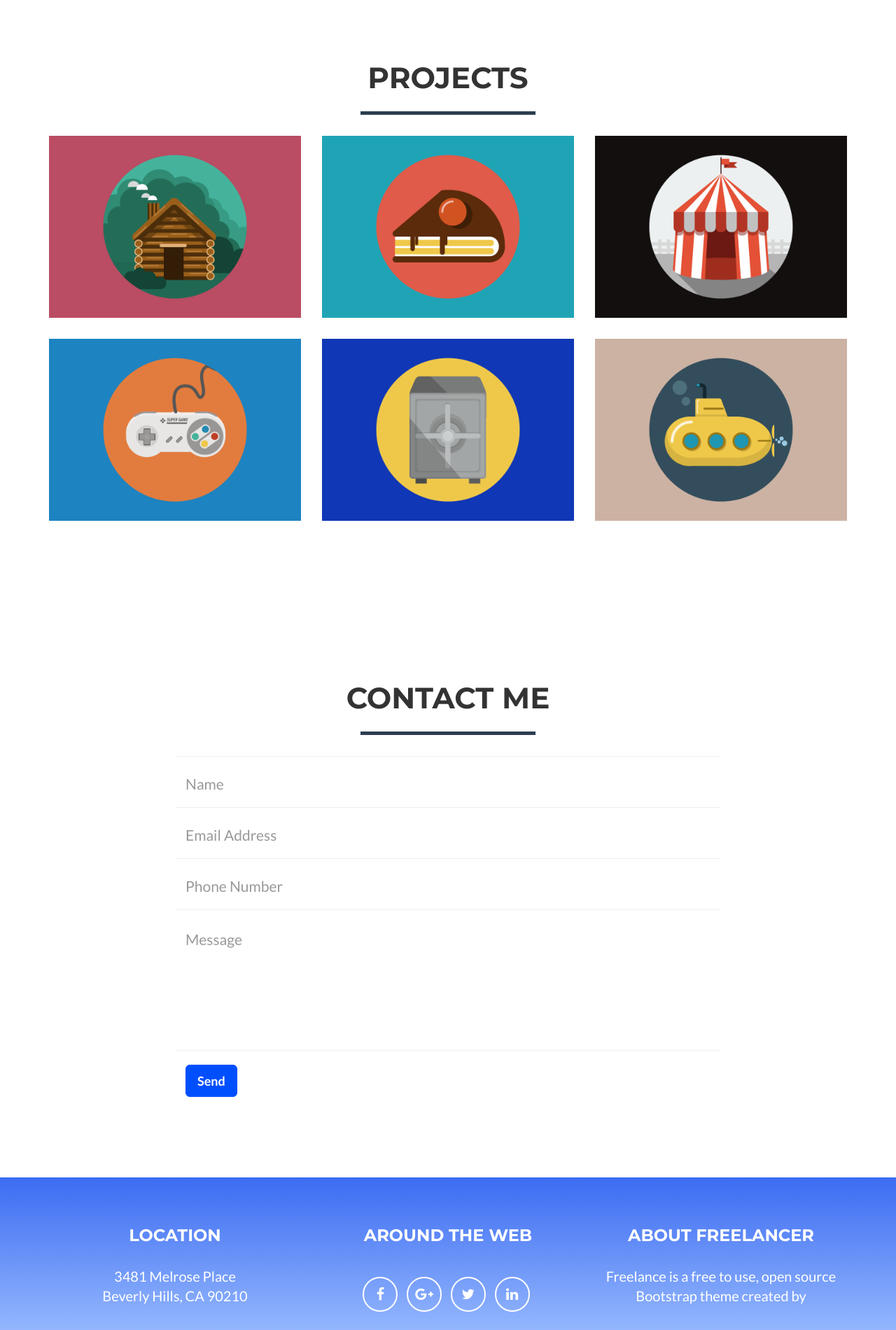
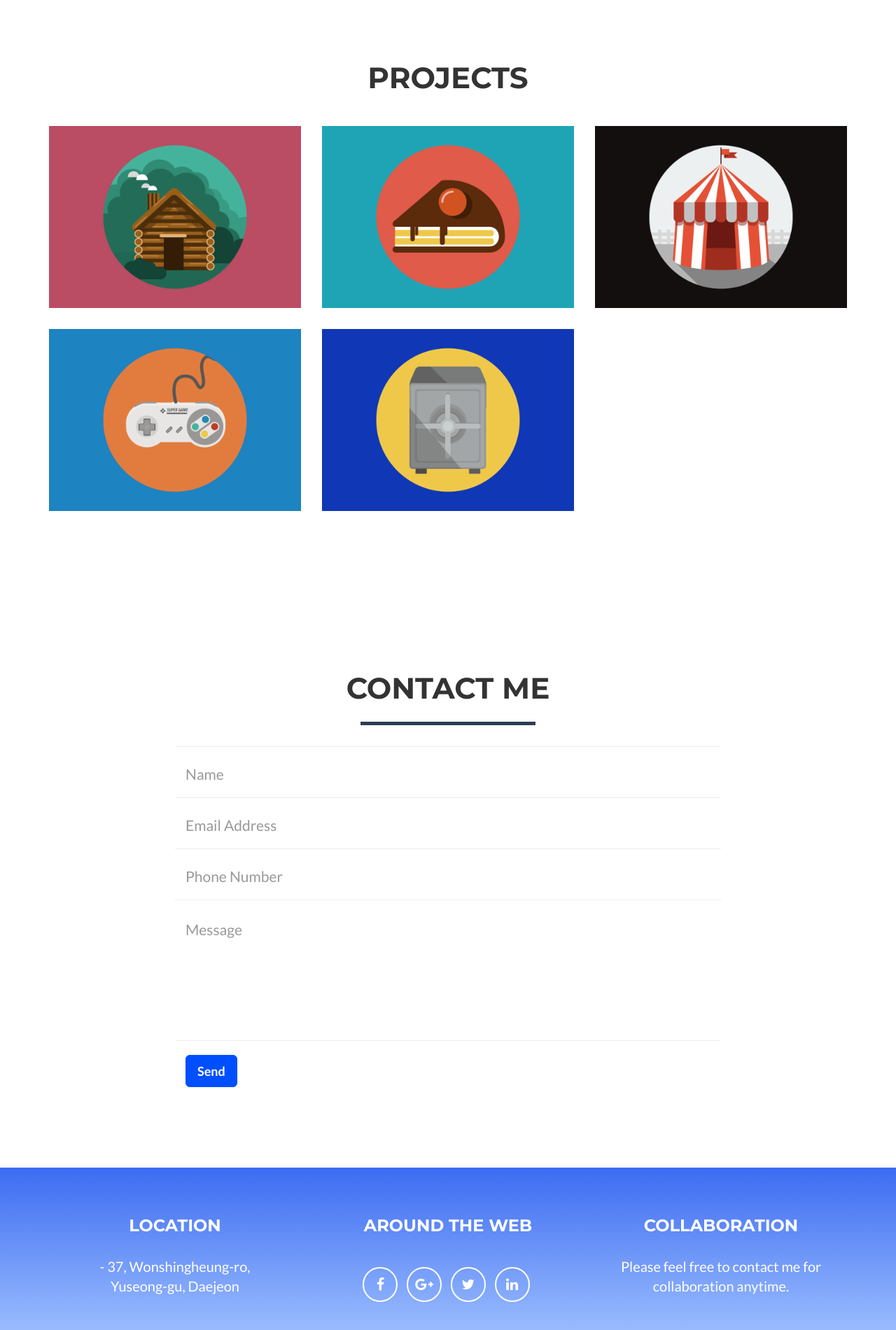
Before and after one commit to chanKR-hub/chanKR-hub.github.io, a website: page index.html in a window 1280 px wide. Shown: the part 820-2720 px from the top of the page at 70% size. Drawn offline with nearby package versions, Linux system fonts and the light colour scheme.

Commit message:
다섯 번 째 커밋
내용 : 푸터 내용 변경, sns버튼 호버시 색상 변경,

```diff
--- a/css/freelancer.css
+++ b/css/freelancer.css
@@ -322,7 +322,7 @@ footer .footer-below {
 .btn-outline:focus,
 .btn-outline:active,
 .btn-outline.active {
-  color: #18BC9C;
+  color: #004fff;
   background: white;
   border: solid 2px white;
 }
--- a/index.html
+++ b/index.html
@@ -74,7 +74,7 @@
                 <div class="col-lg-12">
                     <img class="img-responsive" src="img/profile.JPG" alt="">
                     <div class="intro-text">
-                        <h1 class="name">My Profile</h1>
+                        <h1 class="name">Developer Profile</h1>
                         <hr class="star-light">
                         <span class="skills">App developer - Web Developer -  UI / UX Designer</span>
                     </div>
@@ -89,7 +89,7 @@
             <div class="row">
                 <div class="col-lg-12 text-center">
                     <h2>Projects</h2>
-                    <hr class="star-primary">
+                    <h2><br></h2>
                 </div>
             </div>
             <div class="row">
@@ -143,16 +143,7 @@
                         <img src="img/portfolio/safe.png" class="img-responsive" alt="Safe">
                     </a>
                 </div>
-                <div class="col-sm-4 portfolio-item">
-                    <a href="#portfolioModal6" class="portfolio-link" data-toggle="modal">
-                        <div class="caption">
-                            <div class="caption-content">
-                                <i class="fa fa-search-plus fa-3x"></i>
-                            </div>
-                        </div>
-                        <img src="img/portfolio/submarine.png" class="img-responsive" alt="Submarine">
-                    </a>
-                </div>
+
             </div>
         </div>
     </section>
@@ -221,8 +212,8 @@
                 <div class="row">
                     <div class="footer-col col-md-4">
                         <h3>Location</h3>
-                        <p>3481 Melrose Place
-                            <br>Beverly Hills, CA 90210</p>
+                        <p>- 37, Wonshingheung-ro,
+                            <br> Yuseong-gu, Daejeon</p>
                     </div>
                     <div class="footer-col col-md-4">
                         <h3>Around the Web</h3>
@@ -243,8 +234,8 @@
                         </ul>
                     </div>
                     <div class="footer-col col-md-4">
-                        <h3>About Freelancer</h3>
-                        <p>Freelance is a free to use, open source Bootstrap theme created by </p>
+                        <h3>Collaboration</h3>
+                        <p>Please feel free to contact me for collaboration anytime.</p>
                     </div>
                 </div>
             </div>
```
